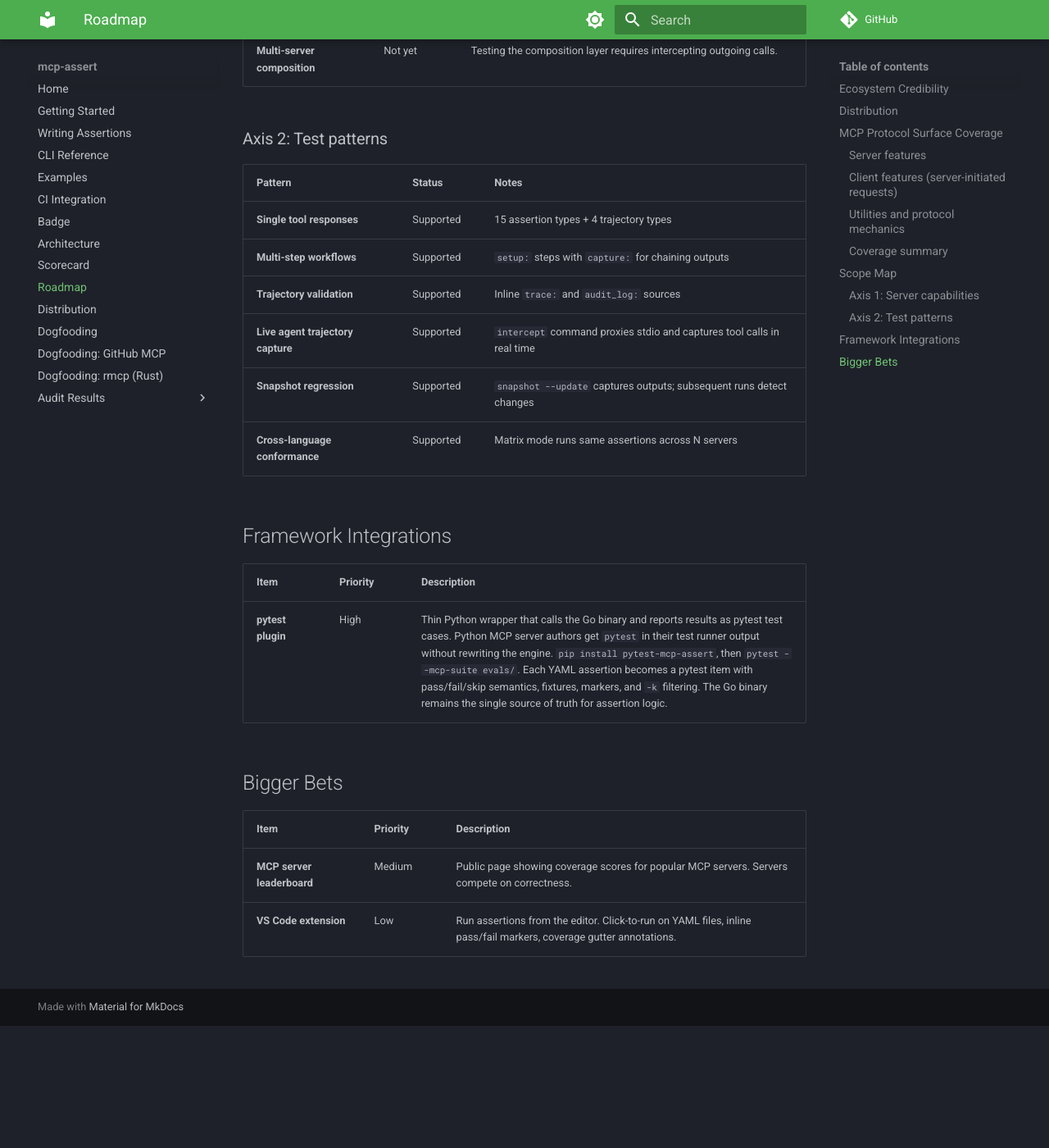
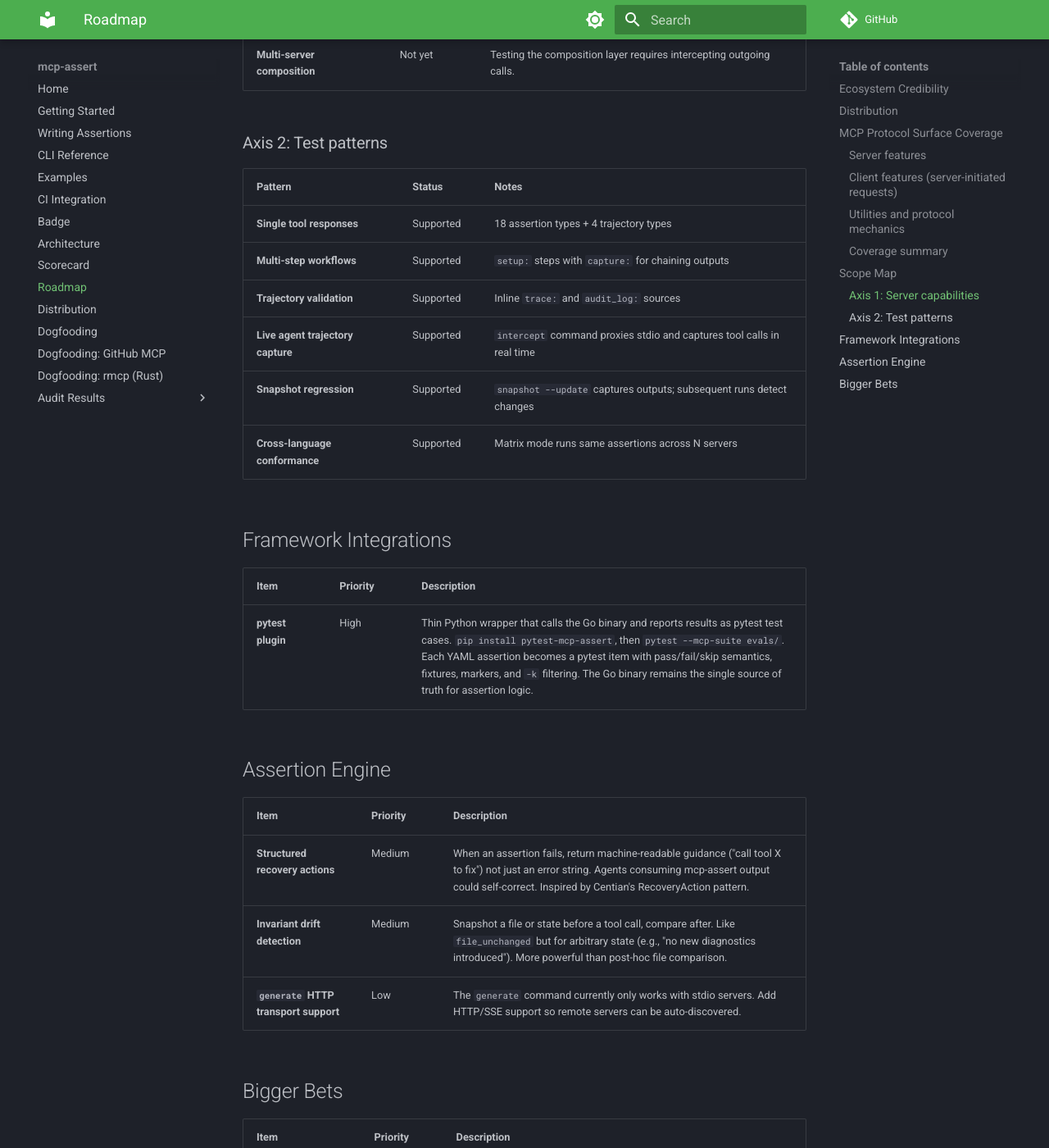
Before and after one commit to blackwell-systems/mcp-assert, an MkDocs documentation site: the page built from docs/roadmap.md, in a window 1280 px wide and 1400 px high, scrolled down 2964 px. Shown: the whole window at 82% size. Built offline with MkDocs 1.6.1 and Material for MkDocs 9.7.7, drawn with Linux system fonts in a browser that asks for light colours; comment, search, counter and statistics services are not loaded; before the commit the page ends 4215 px from its top, so only the background shows below that; some of the changed text lies outside the part shown.

Commit message:
docs: update roadmap with Centian-inspired items and session progress
New section: Assertion Engine (structured recovery actions, invariant
drift detection, generate HTTP support). Updated assertion type count
to 18. Added HN launch as ready. Removed Java from underserved
(Spring suite shipped). C# is the last language gap.

```diff
--- a/docs/roadmap.md
+++ b/docs/roadmap.md
@@ -5,14 +5,15 @@
 | Item | Priority | Description |
 |------|----------|-------------|
 | **External adoption** | High | Get one MCP server author to use mcp-assert and report results. |
-| **Underserved language suites** | Medium | Java and C# MCP servers remain untested. Java: MCP SDK for Spring, Quarkus MCP. C#: modelcontextprotocol/csharp-sdk. |
-| **Reference suite registry** | Medium | A canonical set of suites that any conforming server can run against, independent of server-specific fixtures. Single source of truth. |
+| **C# server suites** | Medium | C# MCP servers remain untested. `modelcontextprotocol/csharp-sdk`. Last major language gap. |
+| **Reference suite registry** | Medium | A canonical set of suites any conforming server can run against, independent of server-specific fixtures. Single source of truth. |
 
 ## Distribution
 
 | Item | Priority | Description |
 |------|----------|-------------|
-| **MCP registry integration** | Medium | Surface the mcp-assert test badge prominently on Glama and Smithery listings. Servers that pass a reference suite get a "verified" marker in the registry. |
+| **MCP registry integration** | Medium | Surface the mcp-assert test badge on Glama and Smithery listings. Servers that pass a reference suite get a "verified" marker. |
+| **Hacker News launch** | Ready | Everything is polished: 303 assertions, 19 servers, 12 bugs, 5 languages, demo GIF, custom badges. |
 | **Nix flake** | Low | Nix users are quality-focused and vocal. High signal in a niche community. |
 
 ## MCP Protocol Surface Coverage
@@ -65,7 +66,7 @@
 | **HTTP servers (streamable)** | Supported | `transport: http` with `url:` field |
 | **SSE servers (legacy)** | Supported | `transport: sse` with `url:` field |
 | **Bidirectional (sampling, roots, elicitation)** | Supported | `client_capabilities` in server YAML config |
-| **Authenticated servers (OAuth, API keys)** | Mostly supported | Token/API key injection via `server.env:` (stdio) and `server.headers:` (HTTP/SSE) with `${VAR}` expansion. Covers any server that accepts bearer tokens or API keys. Interactive browser-based OAuth flows (e.g., Cloudflare MCP servers that use mcp-remote with OAuth) are not yet automated. |
+| **Authenticated servers (OAuth, API keys)** | Mostly supported | Token/API key injection via `server.env:` (stdio) and `server.headers:` (HTTP/SSE) with `${VAR}` expansion. Interactive browser-based OAuth flows not yet automated. |
 | **Streaming/long-running tools** | Partial | Progress notifications captured. Full streaming not yet supported. |
 | **Multi-server composition** | Not yet | Testing the composition layer requires intercepting outgoing calls. |
 
@@ -73,7 +74,7 @@
 
 | Pattern | Status | Notes |
 |---------|--------|-------|
-| **Single tool responses** | Supported | 15 assertion types + 4 trajectory types |
+| **Single tool responses** | Supported | 18 assertion types + 4 trajectory types |
 | **Multi-step workflows** | Supported | `setup:` steps with `capture:` for chaining outputs |
 | **Trajectory validation** | Supported | Inline `trace:` and `audit_log:` sources |
 | **Live agent trajectory capture** | Supported | `intercept` command proxies stdio and captures tool calls in real time |
@@ -84,7 +85,15 @@
 
 | Item | Priority | Description |
 |------|----------|-------------|
-| **pytest plugin** | High | Thin Python wrapper that calls the Go binary and reports results as pytest test cases. Python MCP server authors get `pytest` in their test runner output without rewriting the engine. `pip install pytest-mcp-assert`, then `pytest --mcp-suite evals/`. Each YAML assertion becomes a pytest item with pass/fail/skip semantics, fixtures, markers, and `-k` filtering. The Go binary remains the single source of truth for assertion logic. |
+| **pytest plugin** | High | Thin Python wrapper that calls the Go binary and reports results as pytest test cases. `pip install pytest-mcp-assert`, then `pytest --mcp-suite evals/`. Each YAML assertion becomes a pytest item with pass/fail/skip semantics, fixtures, markers, and `-k` filtering. The Go binary remains the single source of truth for assertion logic. |
+
+## Assertion Engine
+
+| Item | Priority | Description |
+|------|----------|-------------|
+| **Structured recovery actions** | Medium | When an assertion fails, return machine-readable guidance ("call tool X to fix") not just an error string. Agents consuming mcp-assert output could self-correct. Inspired by Centian's RecoveryAction pattern. |
+| **Invariant drift detection** | Medium | Snapshot a file or state before a tool call, compare after. Like `file_unchanged` but for arbitrary state (e.g., "no new diagnostics introduced"). More powerful than post-hoc file comparison. |
+| **`generate` HTTP transport support** | Low | The `generate` command currently only works with stdio servers. Add HTTP/SSE support so remote servers can be auto-discovered. |
 
 ## Bigger Bets
 
```
